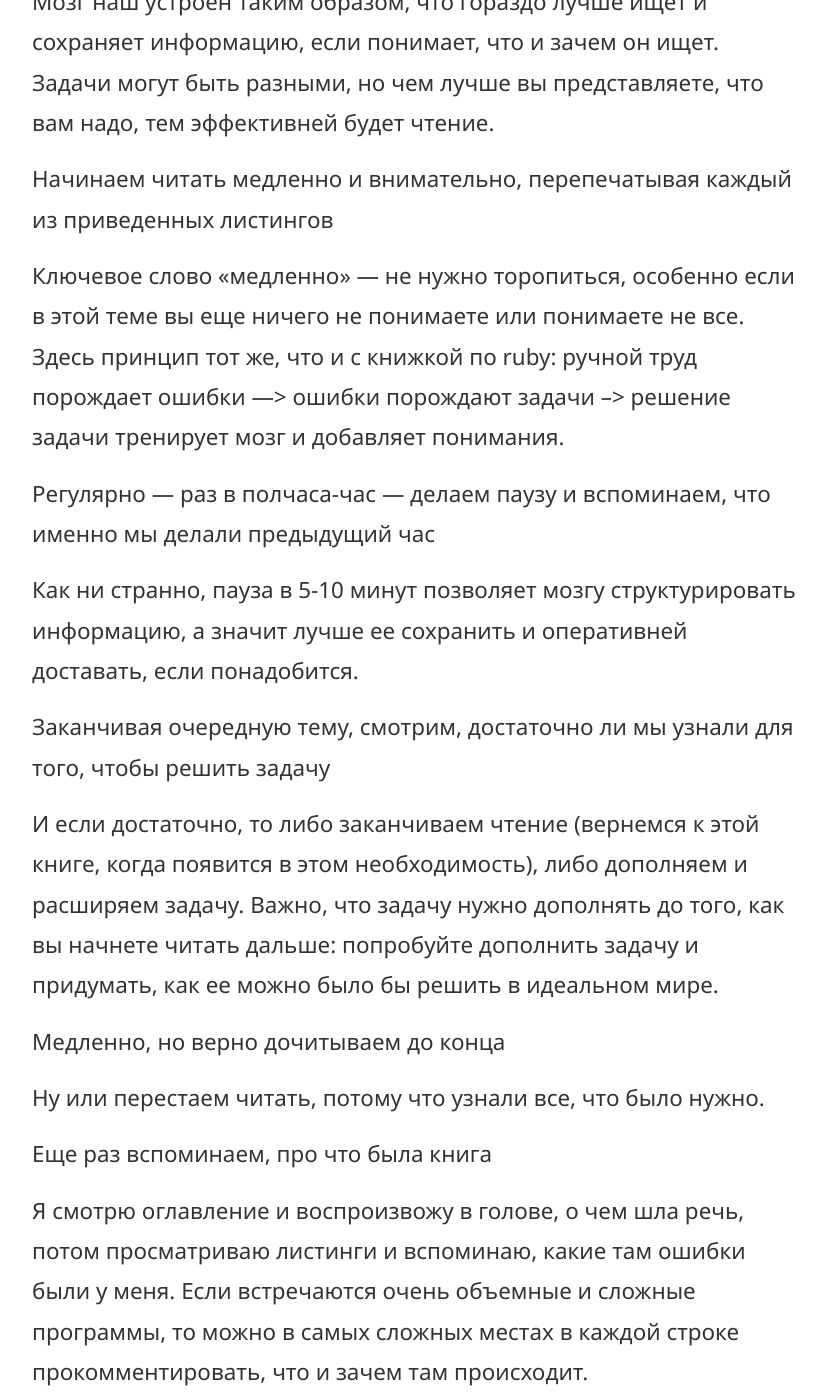
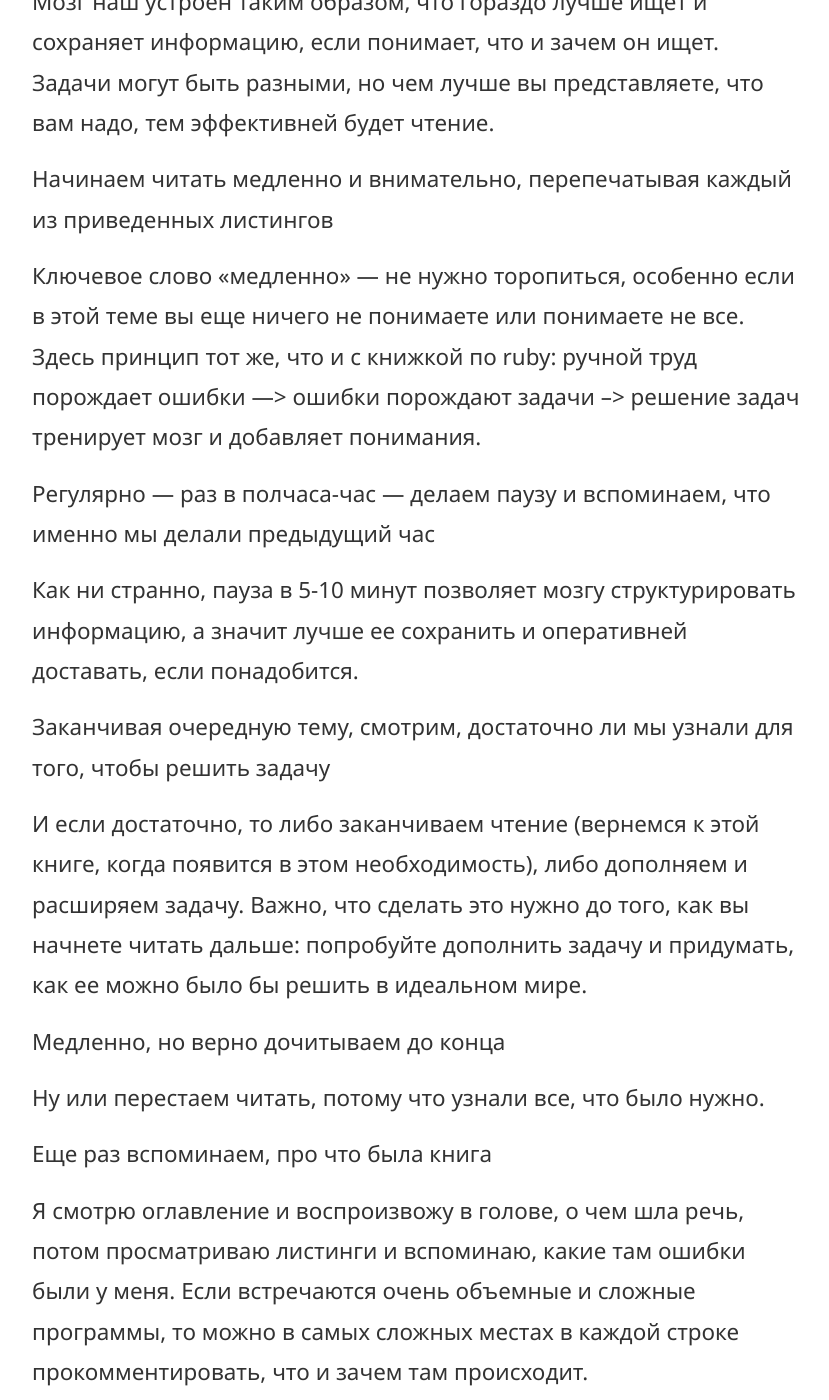
Before and after one commit to vislogurov/csssr.github.io, a Jekyll site: the page built from _posts/2016-10-11-tech-book-reading.md, in a window 1280 px wide and 1400 px high, scrolled down 2910 px. Shown: the whole window, without its empty margins (224-1053 px from the left). Built offline with Jekyll 4.4.1, drawn with Linux system fonts in a browser that asks for light colours; comment, search, counter and statistics services are not loaded.

Commit message:
Update 2016-10-11-tech-book-reading.md

```diff
--- a/_posts/2016-10-11-tech-book-reading.md
+++ b/_posts/2016-10-11-tech-book-reading.md
@@ -47,7 +47,7 @@ title:   Алгоритм чтения книг по программирова
 
 **Начинаем читать медленно и внимательно, перепечатывая каждый из приведенных листингов**
 
-Ключевое слово «медленно» — не нужно торопиться, особенно если в этой теме вы еще ничего не понимаете или понимаете не все. Здесь принцип тот же, что и с книжкой по ruby: ручной труд порождает ошибки —> ошибки порождают задачи –> решение задачи тренирует мозг и добавляет понимания.
+Ключевое слово «медленно» — не нужно торопиться, особенно если в этой теме вы еще ничего не понимаете или понимаете не все. Здесь принцип тот же, что и с книжкой по ruby: ручной труд порождает ошибки —> ошибки порождают задачи –> решение задач тренирует мозг и добавляет понимания.
 
 **Регулярно — раз в полчаса-час — делаем паузу и вспоминаем, что именно мы делали предыдущий час**
 
@@ -55,7 +55,7 @@ title:   Алгоритм чтения книг по программирова
 
 **Заканчивая очередную тему, смотрим, достаточно ли мы узнали для того, чтобы решить задачу**
 
-И если достаточно, то либо заканчиваем чтение (вернемся к этой книге, когда появится в этом необходимость), либо дополняем и расширяем задачу. Важно, что задачу нужно дополнять до того, как вы начнете читать дальше: попробуйте дополнить задачу и придумать, как ее можно было бы решить в идеальном мире.
+И если достаточно, то либо заканчиваем чтение (вернемся к этой книге, когда появится в этом необходимость), либо дополняем и расширяем задачу. Важно, что сделать это нужно до того, как вы начнете читать дальше: попробуйте дополнить задачу и придумать, как ее можно было бы решить в идеальном мире.
 
 **Медленно, но верно дочитываем до конца**
 
```
